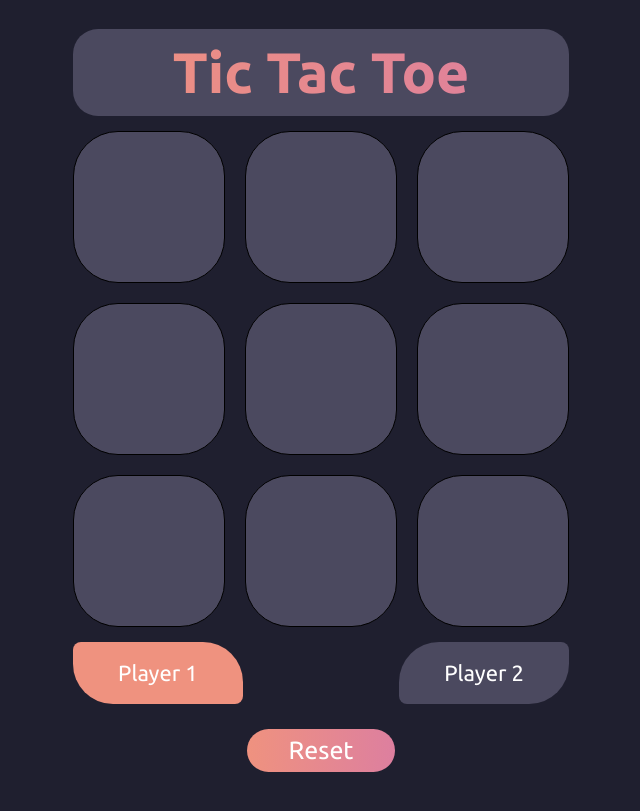
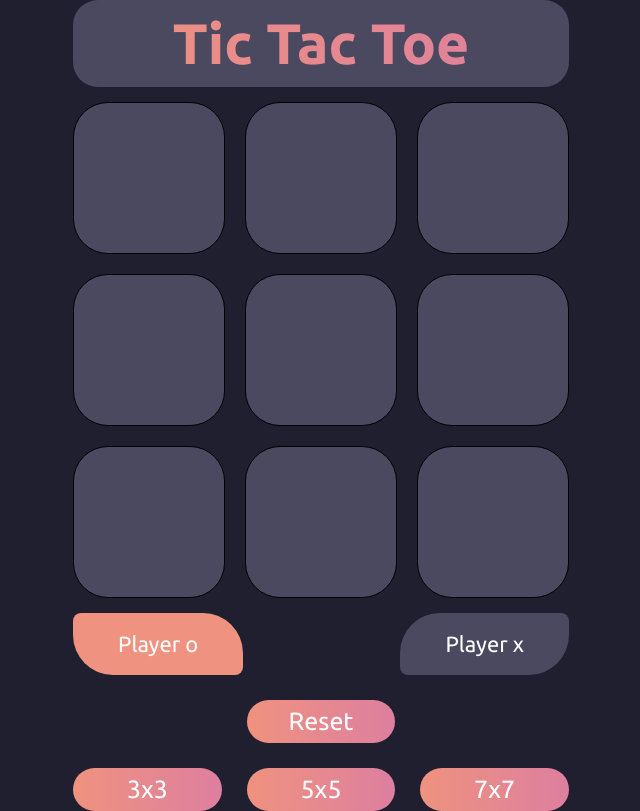
Before and after one commit to Avatarius/tic_tac_toe, a React app: page / in a window 1280 px wide. Shown: the whole page, without its empty margins (319-959 px from the left). Built offline with nearby package versions, Linux system fonts and the light colour scheme.

Commit message:
изменение размеров

```diff
--- a/src/components/app/app.module.scss
+++ b/src/components/app/app.module.scss
@@ -1,7 +1,3 @@
-:root {
-  --size: 3;
-}
-
 body {
   font-family: "Ubuntu";
   background-color: #1f1f2f;
@@ -40,3 +36,8 @@ body {
   appearance: none;
   inline-size: 30%;
 }
+
+.size__container {
+  display: flex;
+  justify-content: space-between;
+}
--- a/src/components/app/app.tsx
+++ b/src/components/app/app.tsx
@@ -1,4 +1,4 @@
-import { useState } from "react";
+import { CSSProperties, useState } from "react";
 import { Cell } from "../cell/cell";
 import styles from "./app.module.scss";
 import { Turn } from "../turn/turn";
@@ -13,7 +13,7 @@ interface IWinningCells {
 }
 
 function App() {
-  const size = 3; //tmp
+  const [size, setSize] =  useState(3);
   const [field, setField] = useState(initField(size));
   const [turn, setTurn] = useState(false);
   const { isWon, isDraw, winningCells, winner } = useCheckWin(field);
@@ -76,10 +76,18 @@ function App() {
     setTurn(false);
   }
 
+  function onSizeChange(value: number) {
+    handleReset();
+    setSize(value);
+    setField(initField(value));
+
+  }
+
   const fieldUI = field.map((item, index) =>
     item.map((cell, cellIndex) => (
       <Cell
         key={`${index} ${cellIndex}`}
+        size={size}
         value={cell.value as CellType}
         turn={turn}
         isWinner={winningCells.some(
@@ -97,6 +105,7 @@ function App() {
         [styles.container]: true,
         [styles.container_expanded]: winner,
       })}
+      style={{'--size': size} as CSSProperties}
     >
       <Header winner={winner} />
       <section className={styles.grid}>{fieldUI}</section>
@@ -104,6 +113,11 @@ function App() {
       <button type="reset" onClick={handleReset} className={styles.button}>
         Reset
       </button>
+      <div className={styles.size__container}>
+        <button className={styles.button} onClick={() => onSizeChange(3)}>3x3</button>
+        <button className={styles.button} onClick={() => onSizeChange(5)}>5x5</button>
+        <button className={styles.button} onClick={() => onSizeChange(7)}>7x7</button>
+      </div>
     </main>
   );
 }
--- a/src/components/cell/cell.module.scss
+++ b/src/components/cell/cell.module.scss
@@ -3,12 +3,9 @@
   justify-content: center;
   align-items: center;
   border: 1px solid black;
-  border-radius: 45px;
   background-color: var(--primary-color, #4b495f);
   transition: background-color 0.2s linear;
   cursor: pointer;
-  inline-size: 150px;
-  block-size: 150px;
 }
 
 .container_winner {
--- a/src/components/cell/cell.tsx
+++ b/src/components/cell/cell.tsx
@@ -5,6 +5,7 @@ import { useState } from "react";
 
 interface ICellProps {
   value: "" | "o" | "x";
+  size: number;
   turn: boolean;
   isWinner: boolean;
   isActive: boolean;
@@ -13,7 +14,8 @@ interface ICellProps {
 }
 
 function Cell(props: ICellProps) {
-  const { turn, value, isWinner, isActive, onClick, isGameRunning } = props;
+  const { size, turn, value, isWinner, isActive, onClick, isGameRunning } =
+    props;
 
   const cellObj = {
     x: (
@@ -37,6 +39,16 @@ function Cell(props: ICellProps) {
     "": null,
   };
 
+  let cellSize = 150;
+  let borderRadius = 35;
+  if (size === 5) {
+    cellSize = 130;
+    borderRadius = 30;
+  } else if (size === 7) {
+    cellSize = 90;
+    borderRadius = 25;
+  }
+
   function displaySvgContent() {
     if (isActive) {
       return cellObj[value];
@@ -53,6 +65,11 @@ function Cell(props: ICellProps) {
         [styles.container_winner]: isWinner,
       })}
       onClick={onClick}
+      style={{
+        inlineSize: cellSize,
+        blockSize: cellSize,
+        borderRadius: borderRadius,
+      }}
     >
       <svg
         xmlns="http://www.w3.org/2000/svg"
--- a/src/components/turn/turn.tsx
+++ b/src/components/turn/turn.tsx
@@ -1,22 +1,33 @@
-import styles from './turn.module.scss';
-import { Svg } from '../svg/svg';
-import clsx from 'clsx';
+import styles from "./turn.module.scss";
+import clsx from "clsx";
 
 interface ITurnProps {
   value: boolean;
 }
 
-function Turn({value} : ITurnProps) {
+function Turn({ value }: ITurnProps) {
   return (
     <section className={styles.container}>
-      <div className={clsx({[styles.item]: true, [styles.item_left]: true, [styles.item_active]: !value})}>
-        Player 1
+      <div
+        className={clsx({
+          [styles.item]: true,
+          [styles.item_left]: true,
+          [styles.item_active]: !value,
+        })}
+      >
+        Player o
       </div>
-      <div className={clsx({[styles.item]: true, [styles.item_right]: true, [styles.item_active]: value})}>
-        Player 2
+      <div
+        className={clsx({
+          [styles.item]: true,
+          [styles.item_right]: true,
+          [styles.item_active]: value,
+        })}
+      >
+        Player x
       </div>
     </section>
-  )
+  );
 }
 
-export {Turn};
+export { Turn };
--- a/src/styles/variables.scss
+++ b/src/styles/variables.scss
@@ -2,4 +2,5 @@
   --primary-color: #4b495f;
   --accent-color: #ef927f;
   --gradient-color: linear-gradient(90deg, #ef927f, #dd7f9f);
+  --size: 5;
 }
```
